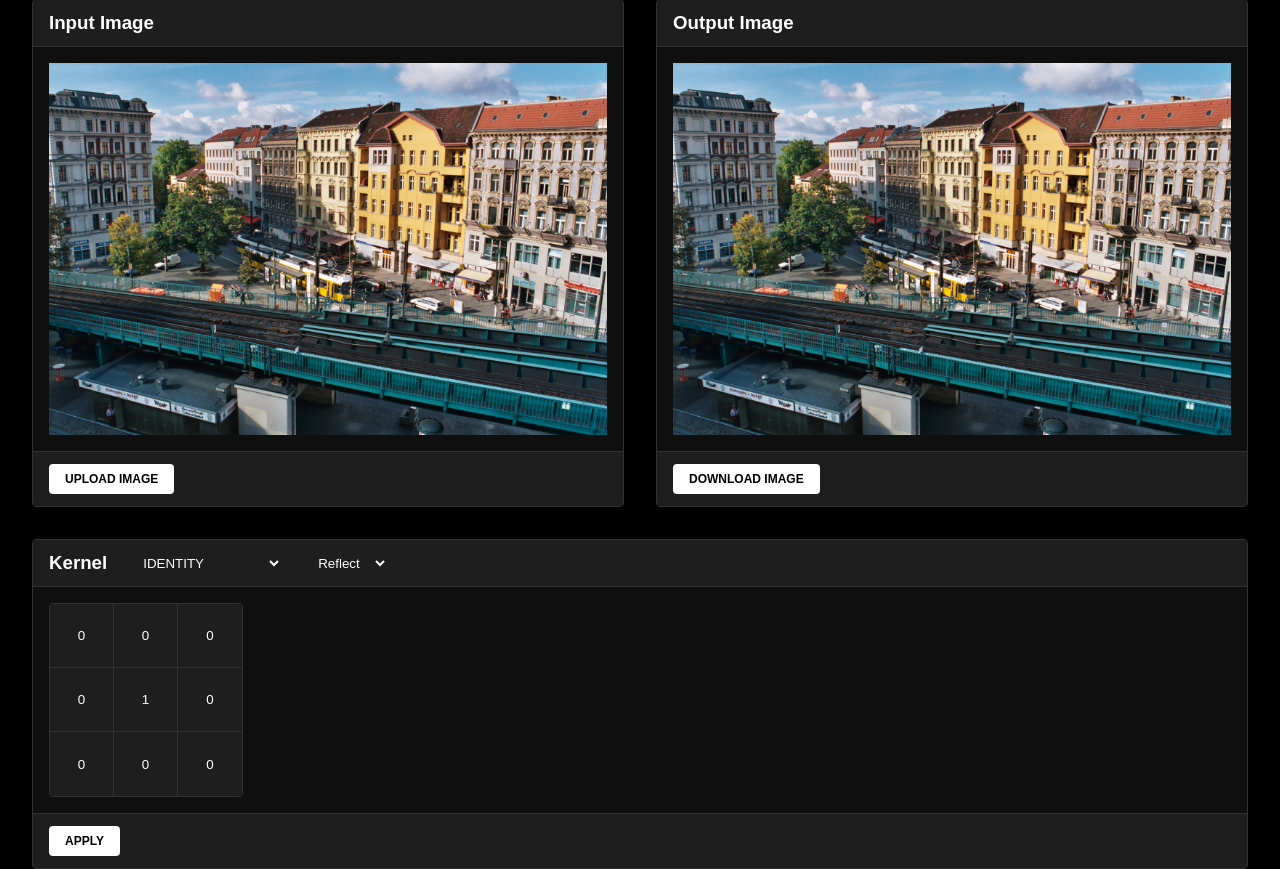
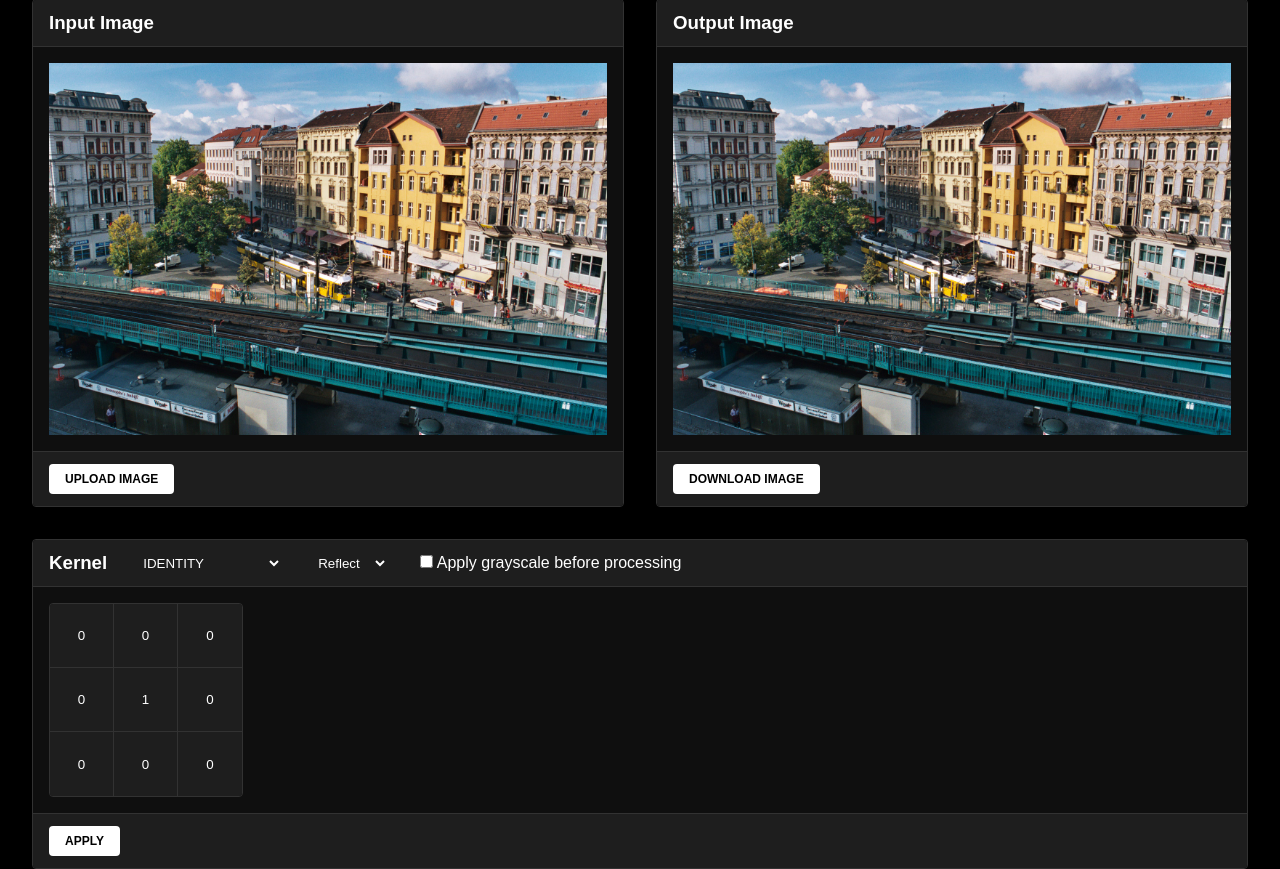
Before and after one commit to gelkoh/image-convolution-playground, a Flask app: page / in a window 1280 px wide. Shown: the part 102-971 px from the top of the page. Run offline with Flask 3, Linux system fonts and the light colour scheme.

Commit message:
Add checkbox for applying grayscale before processing

```diff
--- a/app.py
+++ b/app.py
@@ -75,6 +75,12 @@ def process():
     else:
         img = Image.open("./static/default-img.jpg")
 
+    # If image should be converted to grayscale before processing
+    apply_grayscale = request.get_json().get("applyGrayscale")
+
+    if apply_grayscale:
+        img = img.convert("L")
+
     img_pixels = np.asarray(img)
 
     # Convert to signed integer
@@ -97,10 +103,15 @@ def process():
     # Get selected edge handling mode
     selected_edge_handling_mode = request.get_json().get("selectedEdgeHandlingMode")
 
+    convolved_img_pixels = np.array([], dtype=np.int8)
+
     # Apply kernel
+    if not apply_grayscale:
+        selected_kernel = selected_kernel[:, :, np.newaxis]
+
     convolved_img_pixels = scipy.ndimage.convolve(
         img_pixels,
-        selected_kernel[:, :, np.newaxis],
+        selected_kernel,
         mode=selected_edge_handling_mode
     )
 
--- a/templates/index.html
+++ b/templates/index.html
@@ -78,6 +78,11 @@
                 <option value="mirror">Mirror</option>
                 <option value="wrap">Wrap</option>
             </select>
+
+            <div>
+                <input type="checkbox" name="applyGrayscale" id="applyGrayscaleCheckbox" />
+                <label for="applyGrayscaleCheckbox">Apply grayscale before processing</label>
+            </div>
         </div>
 
         <div class="content-container">
```
Lines whose indentation alone changed are shown as unchanged.
